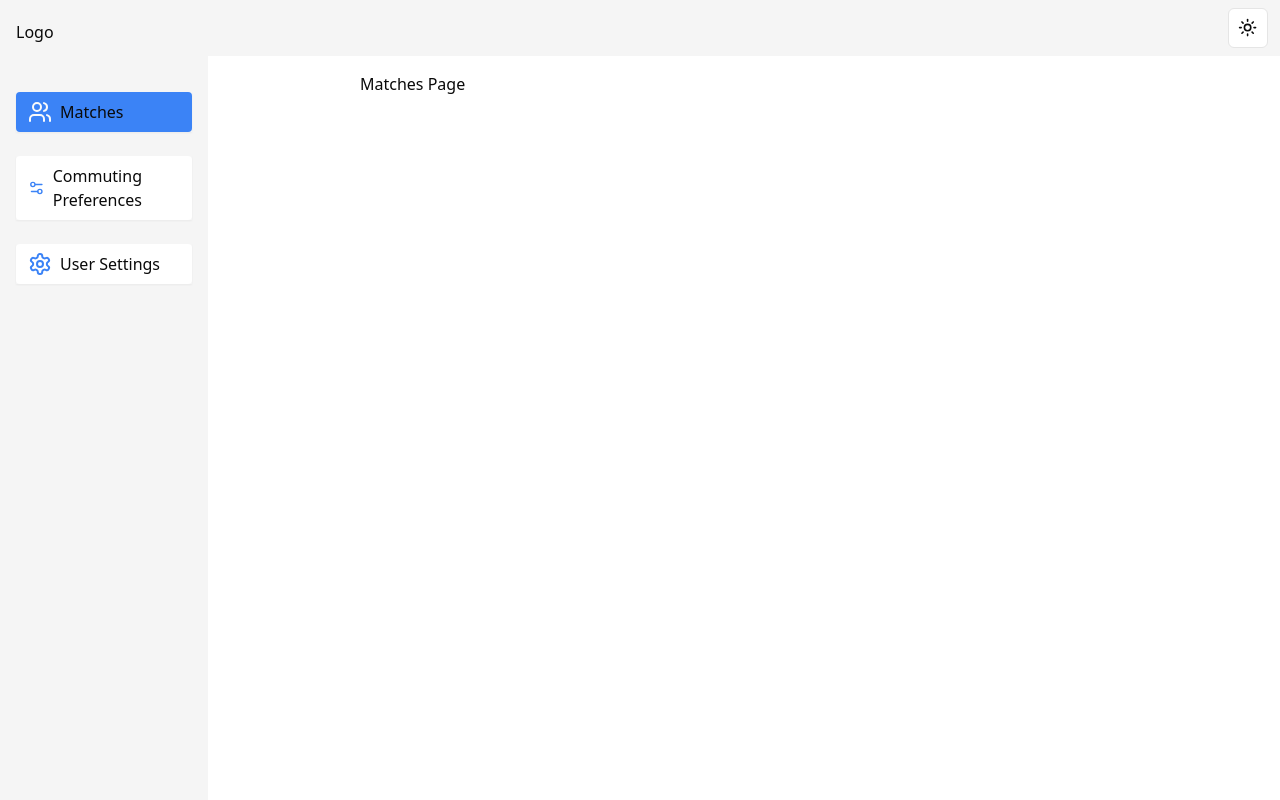
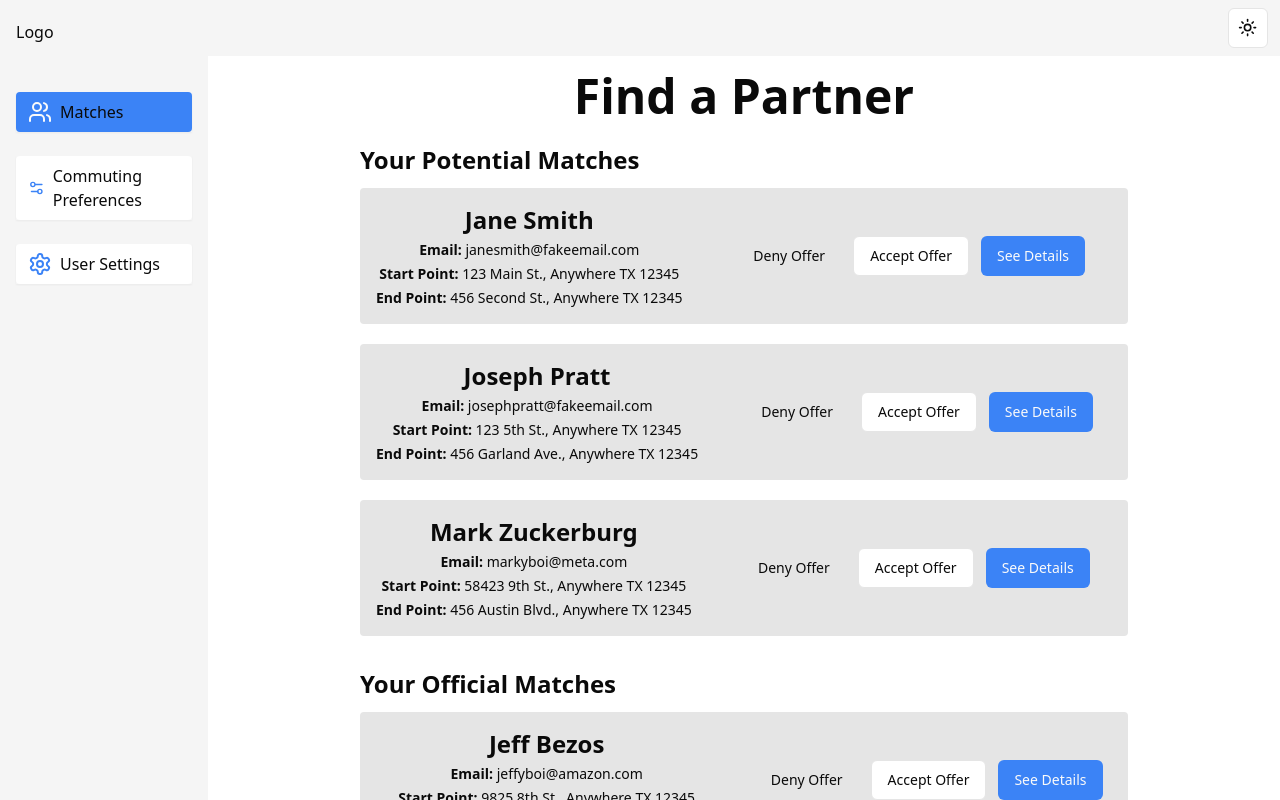
Before and after one commit to joshua-rdrgz/transporthacks, a Next.js app in the folder packages/client/: page /matches in a window 1280 px wide. Built offline with nearby package versions, Linux system fonts and the light colour scheme; no server answers.

Commit message:
MatchesPage uses MatchesClient

```diff
--- a/packages/client/src/app/matches/page.tsx
+++ b/packages/client/src/app/matches/page.tsx
@@ -1,3 +1,7 @@
-export default function MatchesPage() {
-  return <div>Matches Page</div>;
+import { MatchesClient } from '@/app/matches/MatchesClient';
+import { getCurrentUser } from '@/services/apiAuth';
+
+export default async function MatchesPage() {
+  const currentUser = await getCurrentUser();
+  return <MatchesClient currentUser={currentUser} />;
 }
```
